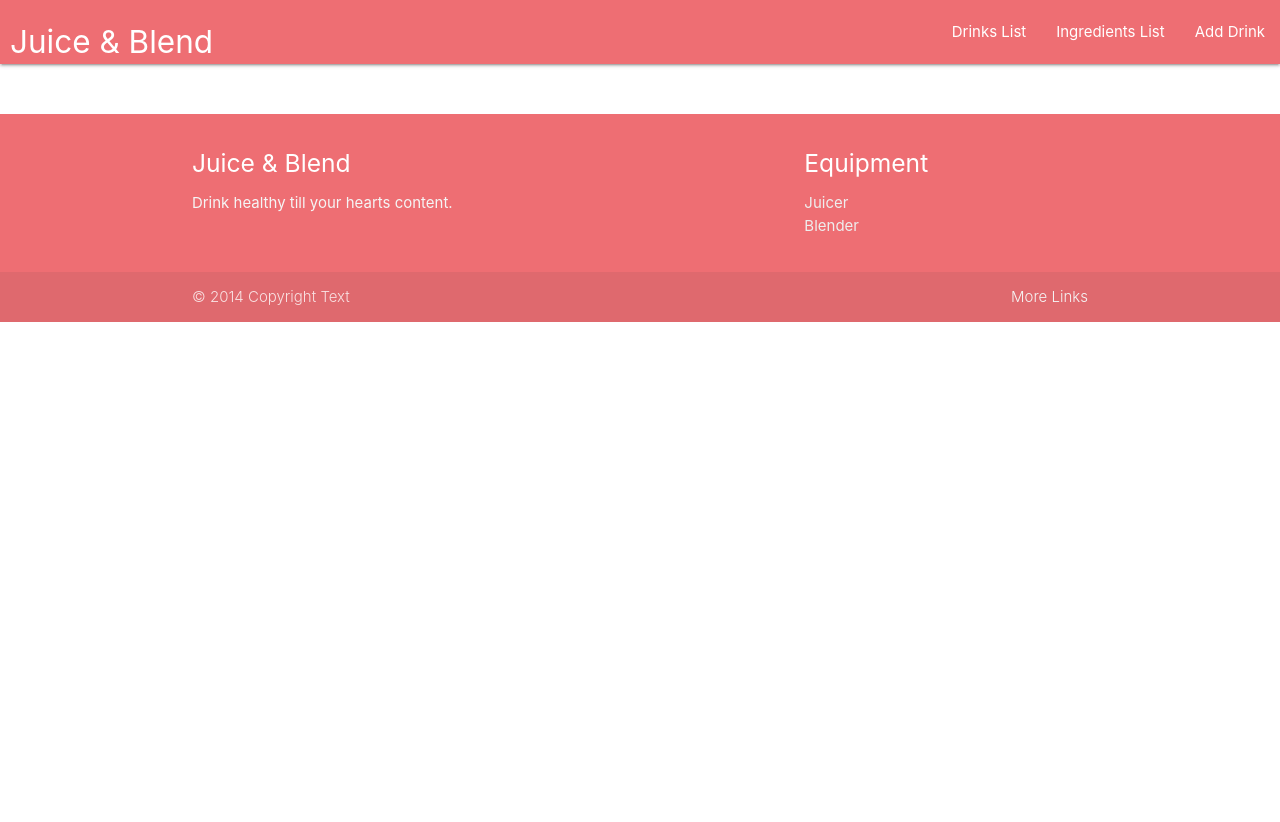
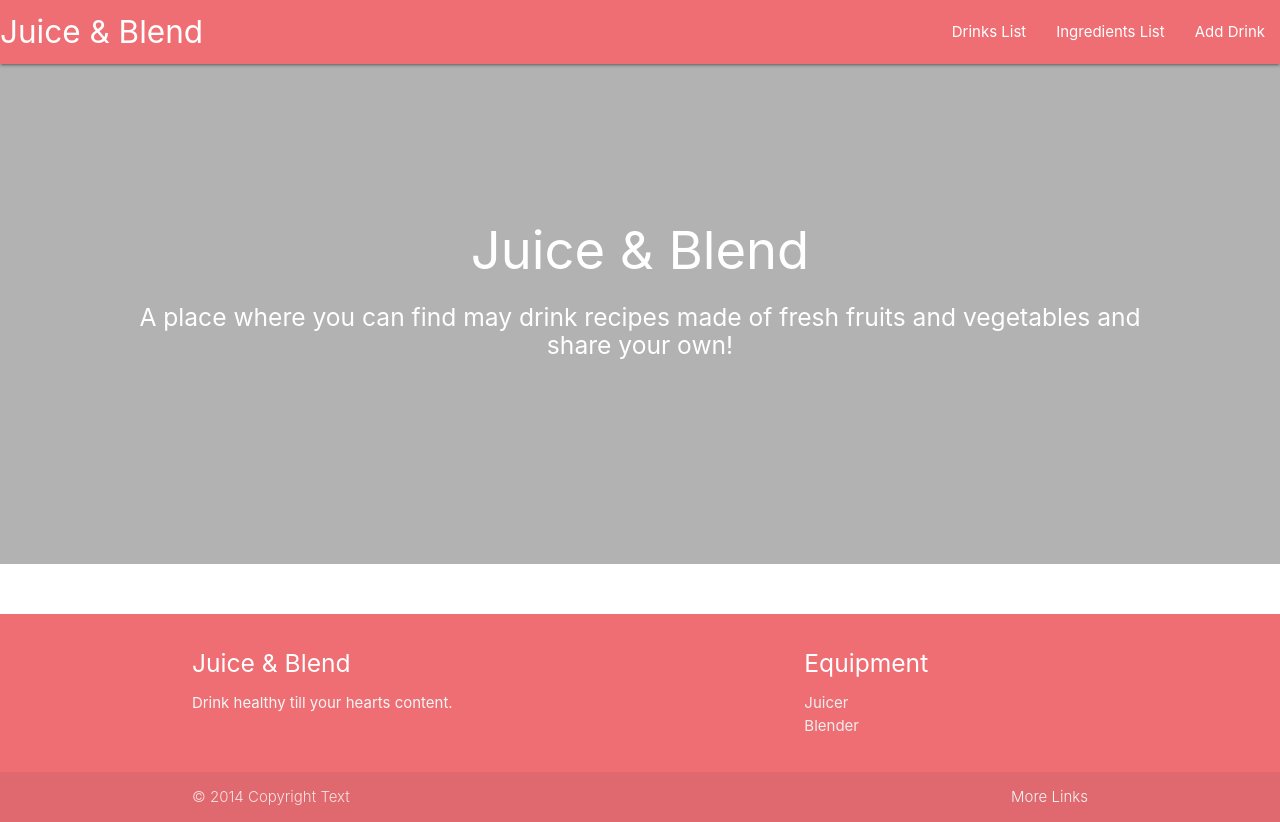
Before and after one commit to Deoh/juice_and_blend, a Flask app: page / in a window 1280 px wide. Before the commit the page ends 322 px from the top, so only its background shows below. Run offline with Flask 2, Linux system fonts and the light colour scheme; data that the repository does not hold is empty; some libraries are stand-ins or nearby versions.

Commit message:
Added homepage title

```diff
--- a/static/css/style.css
+++ b/static/css/style.css
@@ -1,3 +1,9 @@
+/*----------------------------------------Special paddings/ margins/ text */
+
+.center {
+    text-align: center
+}
+
 .flex-container {
     display: flex;
     flex-wrap: wrap;
@@ -17,10 +23,28 @@
 }
 
 img {
-  width: 100%;
-  height: auto;
+  width: auto;
+  height: 100%;
 }
 
+/*------------------------- Jumbotron --------------------------------*/
+.title {
+    font-size: 3.5em;
+    margin-top: 3em;
+    color: white;
+}
+
+.subtitle {
+    margin: auto 130px;
+    color: white;
+}
+
+.opaque-overlay {
+    position: relative;
+    top: 0;
+    left: 0;
+    width: 100%;
+    background-color: rgba(0, 0, 0, 0.3);
 
 .btn_small {
     height: 24px;
--- a/templates/drink.html
+++ b/templates/drink.html
@@ -1,16 +1,21 @@
 {% extends 'base.html' %}
 {% block content %}
 
-
+<div class="parallax-container opaque-overlay">
+    <div class="parallax"><img src="{{url_for('static', filename='images/homepage-image.png')}}"></div>
+    <h1 class="title center">Juice & Blend</h1>
+    <h5 class="subtitle center">A place where you can find may drink recipes made of fresh fruits and vegetables and share your own!</h5>
+</div>
 <div class="flex-container">
 	{% for dri in drink %}
 	<div class="card">
 		<div class="card-image waves-effect waves-block waves-light">
-			<img class="activator" src="images/office.jpg">
+			<img class="activator" src="">
         </div>
 		<div class="card-content">
 			<span class="card-title activator grey-text text-darken-4"><strong>{{dri.drink_name}}</strong> - {% for i in dri.ingredient_name %} {{i}} {% endfor %}<i class="material-icons right">more_vert</i></span>
-			<p><a href="#">This is a link</a></p>
+			<a href="{{ url_for('remove_drink', drink_id=dri._id) }}" class="waves-effect waves-light btn btn_small">Del</a>
+			<a href="{{ url_for('edit_drink', drink_id=dri._id) }}" class="waves-effect waves-light btn btn_small blue">Edit</a>
 		</div>
 		<div class="card-reveal">
 			<span class="card-title grey-text text-darken-4">{{dri.drink_name}}<i class="material-icons right">close</i></span>
```
